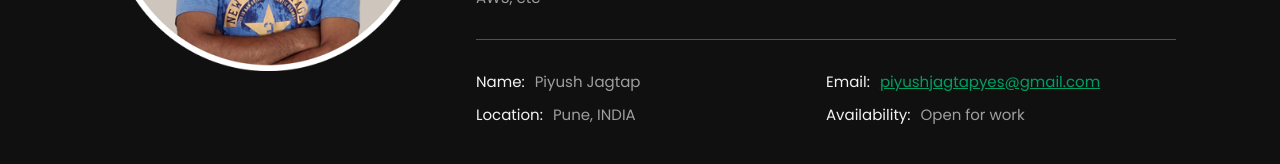
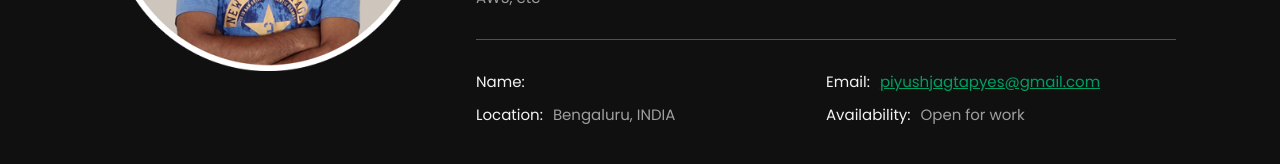
Before and after one commit to piyushjagtap22/piyushjagtap, a React (Create React App) app: page /about in a window 1280 px wide. Shown: the part 519-683 px from the top of the page. Built offline with nearby package versions, Linux system fonts and the light colour scheme.

Commit message:
Improving SEO

```diff
--- a/public/index.html
+++ b/public/index.html
@@ -24,8 +24,13 @@
       href="https://fonts.googleapis.com/icon?family=Material+Icons"
       rel="stylesheet"
     />
-    <title>Piyush Jagtap | Software Developer based in Pune | Portfolio</title>
-    <meta name="description" content="Piyush Jagtap - A Software Developer based in Pune, showcasing projects, skills, and experience." />
+    <title>
+      Piyush Jagtap | Software Developer based in Bengaluru | Portfolio
+    </title>
+    <meta
+      name="description"
+      content="Piyush Jagtap - A Software Developer based in Bengaluru, showcasing projects, skills, and experience."
+    />
     <script type="application/ld+json">
       {
         "@context": "https://schema.org",
@@ -34,7 +39,7 @@
         "jobTitle": "Software Developer",
         "address": {
           "@type": "PostalAddress",
-        "addressLocality": "Pune",
+          "addressLocality": "Bengaluru",
           "addressRegion": "MH",
           "addressCountry": "IN"
         },
--- a/src/App.js
+++ b/src/App.js
@@ -4,7 +4,7 @@ import AnimatedRoutes from "./components/AnimatedRoutes";
 function App() {
   const personalDetails = {
     name: "Piyush Jagtap",
-    location: "Pune, INDIA",
+    location: "Bengaluru, INDIA",
     email: "piyushjagtapyes@gmail.com",
     availability: "Open for work",
     brand:
--- a/src/components/AboutMe.js
+++ b/src/components/AboutMe.js
@@ -70,7 +70,7 @@ const AboutMe = ({ name, email, location, availability, brand }) => {
                 <div className="row">
                   <div className="col-12 col-md-6 info">
                     <span>Name:</span>
-                    <p>Piyush Jagtap</p>
+                    <p><h1 Piyush Jagtap></h1></p>
                   </div>
                   <div className="col-12 col-md-6 info">
                     <span>Email:</span>
@@ -119,7 +119,7 @@ const AboutMe = ({ name, email, location, availability, brand }) => {
 
             <div style={{ color: "#000" }}>
               <h3 style={{ color: "#009e66" }} className="vertical-timeline-element-title">Systems Engineer</h3>
-              <h4 className="vertical-timeline-element-subtitle">Tata Consultance Services, Pune</h4>
+              <h4 className="vertical-timeline-element-subtitle">Tata Consultance Services, Bengaluru</h4>
 
               <p><strong>Vertical: </strong>Banking, financial services and insurance (BFSI)</p>
               <p><strong>Duration:</strong> 3+ years</p>
```
Also changed, not shown: 10 other files (tests, documents, lock files or other folders). Lines whose indentation alone changed are shown as unchanged.
